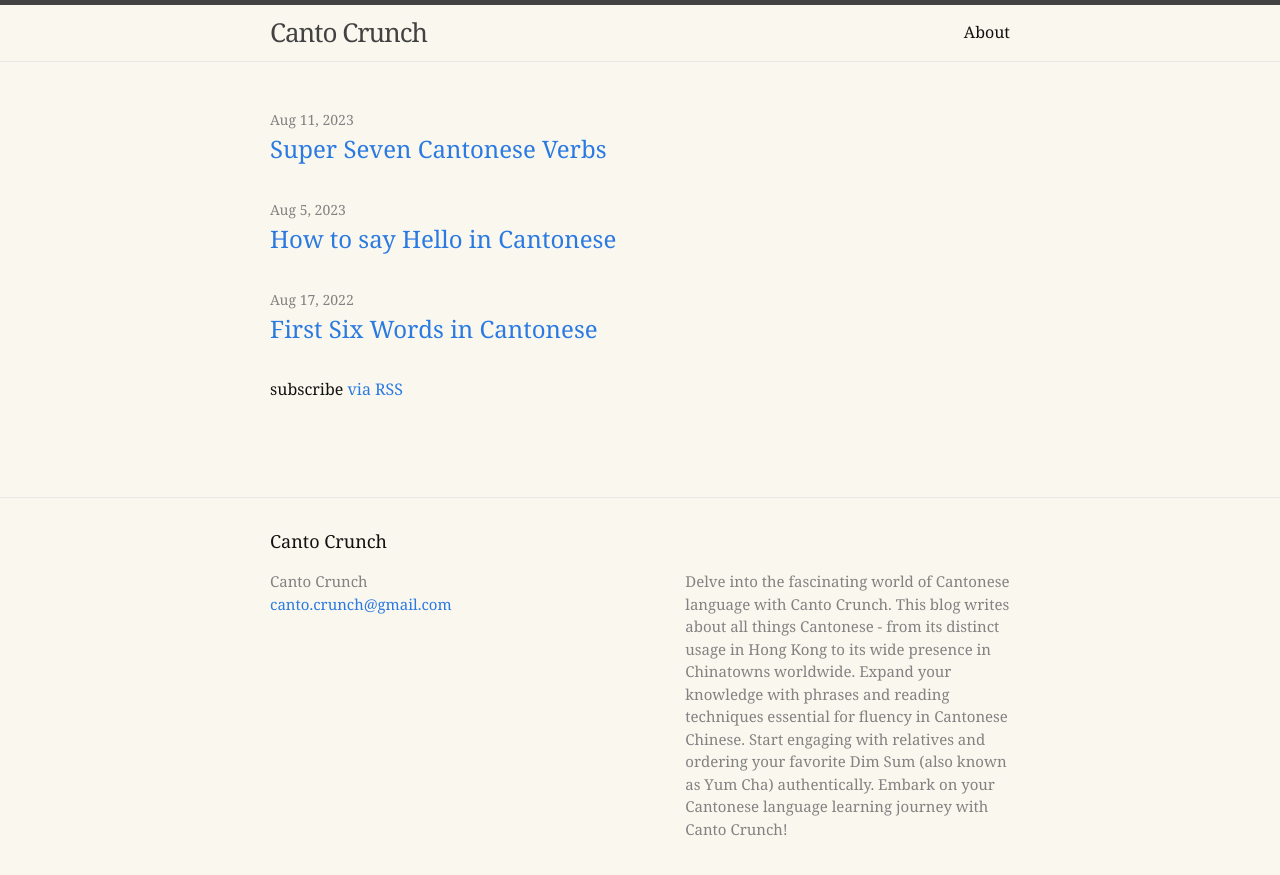
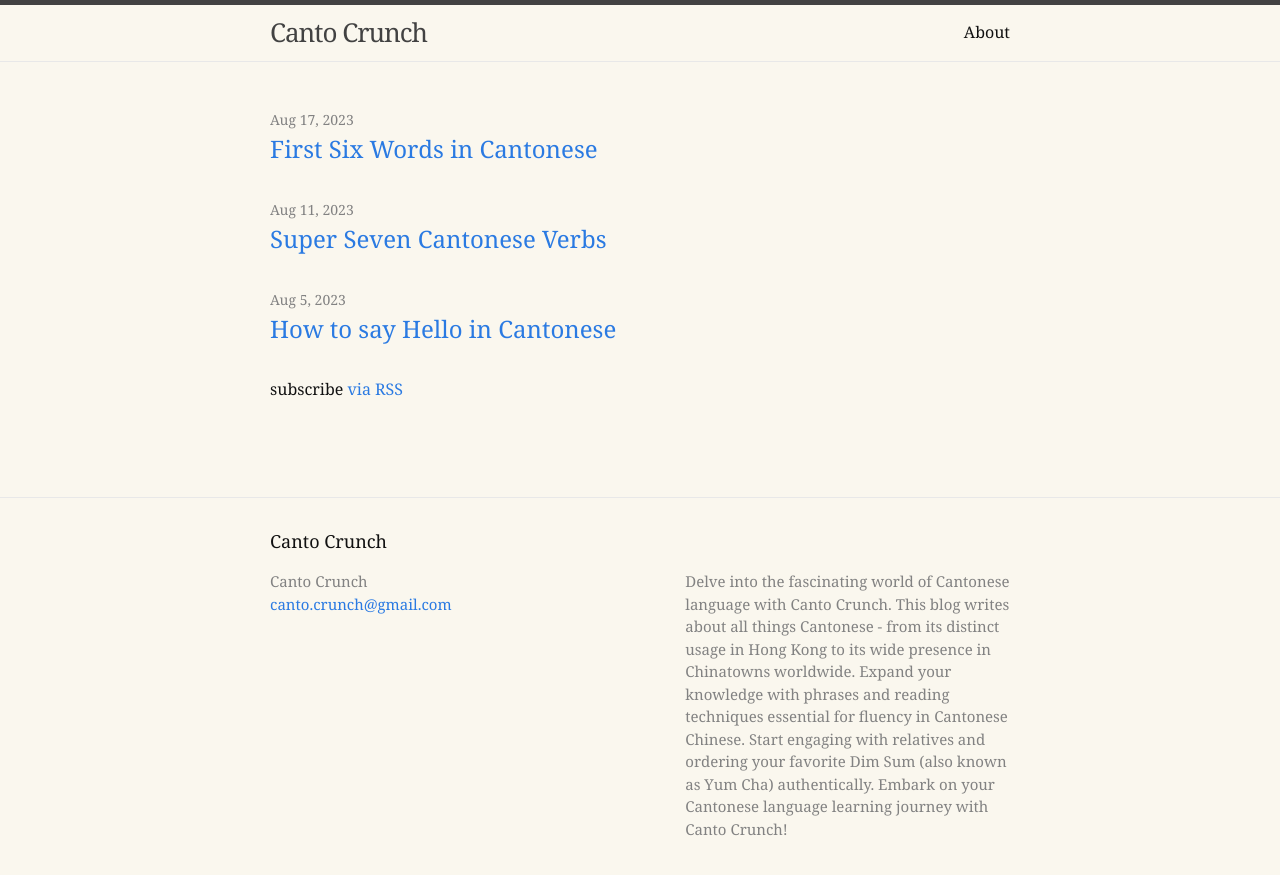
Before and after one commit to cantocrunch/cantocrunch.github.io, a Jekyll site: the page built from index.markdown, in a window 1280 px wide. Shown: the top 875 px of the page. Built offline with Jekyll 4.4.1, drawn with Linux system fonts in a browser that asks for light colours.

Commit message:
corrected date

```diff
--- a/_posts/2023-08-17-first-words-in-cantonese.markdown
+++ b/_posts/2023-08-17-first-words-in-cantonese.markdown
@@ -1,8 +1,8 @@
 ---
 layout: post
 title:  "First Six Words in Cantonese"
-date:   2022-08-17 10:00:00 +1000
-last_modified_at: 2023-08-10 10:00:00 +1000
+date:   2023-08-17 10:00:00 +1000
+last_modified_at: 2023-08-15 10:00:00 +1000
 description: Six Fundamental Cantonese words to learn first. Perfect for Cantonese (廣東話) beginners who are just starting their journey as Cantonese students. Like (鍾意), Not (唔), I (我), You (你), This (呢個), and What (乜嘢). With these six words you can start forming basic sentences and building up your vocabulary.
 permalink: first-six-words-in-cantonese
 # categories: jekyll update
```
